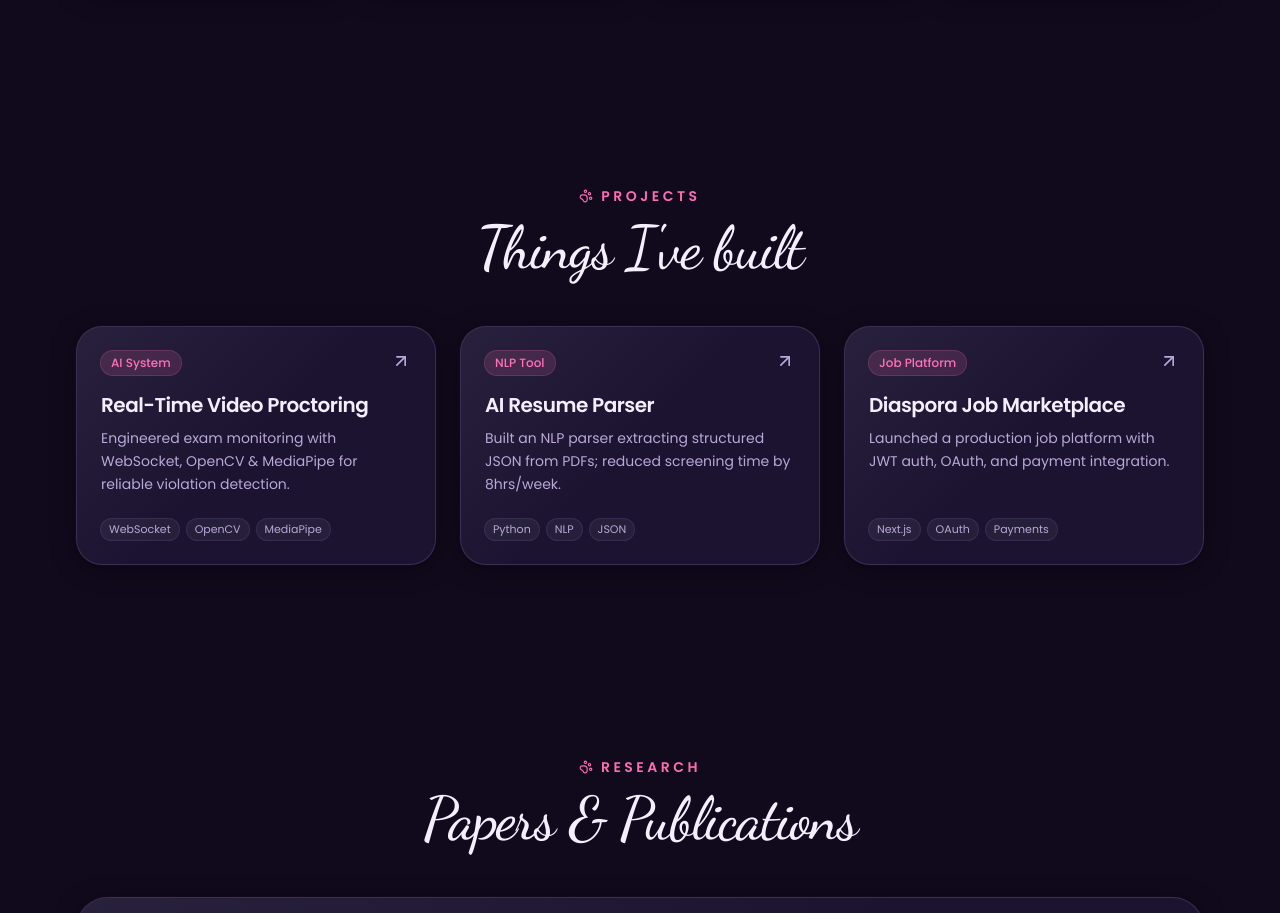
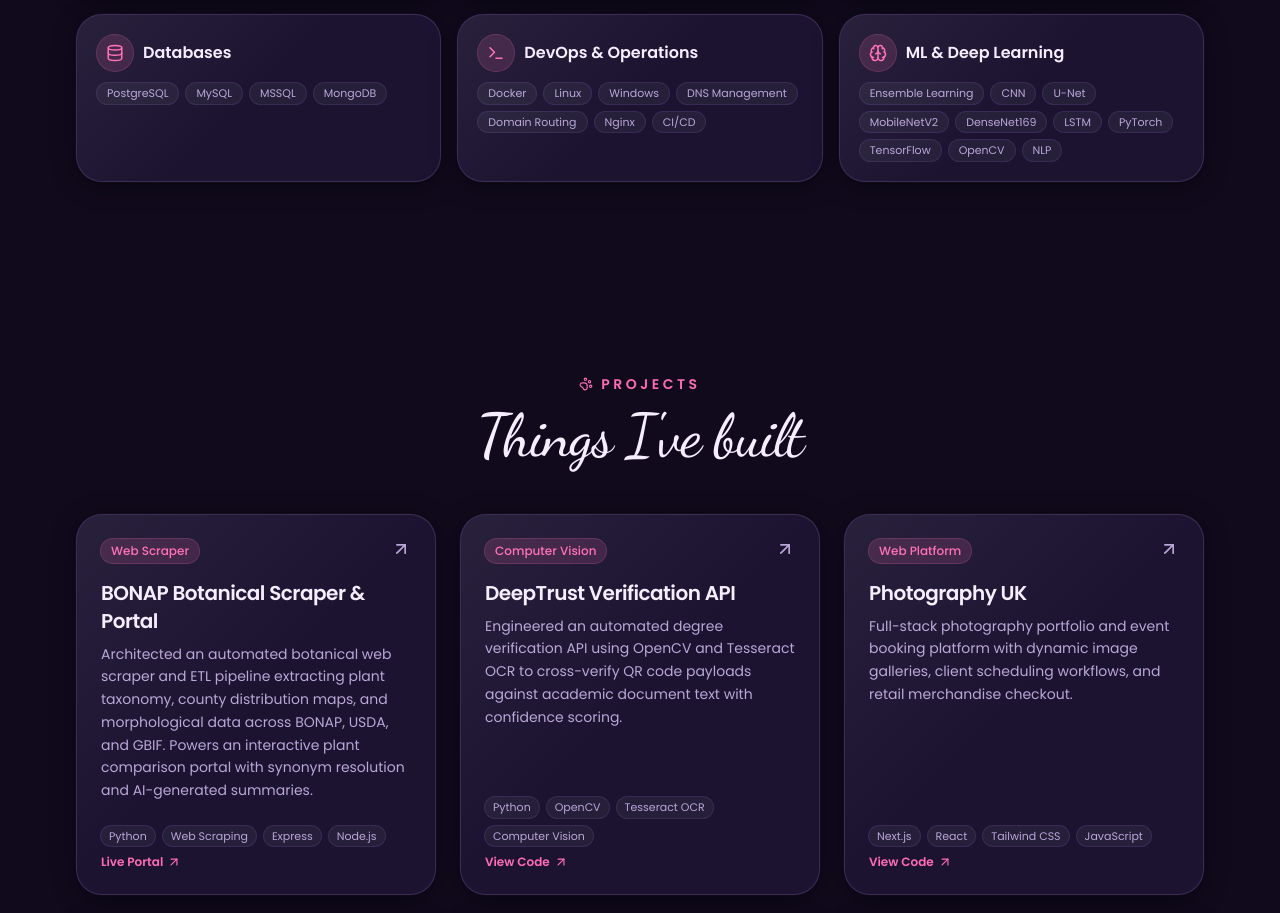
Before and after one commit to Soumika-11/Portfolio, a Next.js app: page / in a window 1280 px wide. Shown: the part 1699-2612 px from the top of the page. Built offline with nearby package versions, Linux system fonts and the light colour scheme.

Commit message:
Refactor code structure for improved readability and maintainability

```diff
--- a/components/portfolio/sections.tsx
+++ b/components/portfolio/sections.tsx
@@ -5,6 +5,7 @@ import { motion, type Variants } from 'framer-motion'
 import {
   ArrowUpRight,
   BookOpen,
+  Brain,
   Cloud,
   Code2,
   Database,
@@ -16,6 +17,7 @@ import {
   PawPrint,
   Server,
   Sparkles,
+  Terminal,
 } from 'lucide-react'
 
 const reveal: Variants = {
@@ -63,24 +65,92 @@ function Section({
 }
 
 const SKILLS: { group: string; icon: typeof Code2; items: string[] }[] = [
-  { group: 'Frontend', icon: Layout, items: ['React', 'Next.js', 'Vite', 'TypeScript'] },
-  { group: 'Backend', icon: Server, items: ['Node.js', 'ASP.NET Core', 'FastAPI', 'C#', 'Python'] },
-  { group: 'Database & Ops', icon: Database, items: ['PostgreSQL', 'MySQL', 'MongoDB', 'Docker', 'Linux'] },
-  { group: 'ML & AI', icon: Cloud, items: ['TensorFlow', 'PyTorch', 'OpenCV', 'NLP', 'CNN/LSTM'] },
+  {
+    group: 'Languages',
+    icon: Code2,
+    items: ['Python', 'JavaScript', 'TypeScript', 'Java', 'C++'],
+  },
+  {
+    group: 'Frontend',
+    icon: Layout,
+    items: ['React', 'Next.js', 'JavaScript', 'TypeScript', 'HTML5', 'CSS3', 'Tailwind CSS', 'Vite'],
+  },
+  {
+    group: 'Backend',
+    icon: Server,
+    items: ['Node.js', 'Express', 'Django', 'FastAPI', 'ASP.NET Core', 'REST APIs'],
+  },
+  {
+    group: 'Databases',
+    icon: Database,
+    items: ['PostgreSQL', 'MySQL', 'MSSQL', 'MongoDB'],
+  },
+  {
+    group: 'DevOps & Operations',
+    icon: Terminal,
+    items: ['Docker', 'Linux', 'Windows', 'DNS Management', 'Domain Routing', 'Nginx', 'CI/CD'],
+  },
+  {
+    group: 'ML & Deep Learning',
+    icon: Brain,
+    items: [
+      'Ensemble Learning',
+      'CNN',
+      'U-Net',
+      'MobileNetV2',
+      'DenseNet169',
+      'LSTM',
+      'PyTorch',
+      'TensorFlow',
+      'OpenCV',
+      'NLP',
+    ],
+  },
 ]
 
-const PROJECTS = [
+interface Project {
+  title: string
+  tag: string
+  desc: string
+  stack: string[]
+  link?: string
+}
+
+const PROJECTS: Project[] = [
+  {
+    title: 'BONAP Botanical Scraper & Portal',
+    tag: 'Web Scraper',
+    desc: 'Architected an automated botanical web scraper and ETL pipeline extracting plant taxonomy, county distribution maps, and morphological data across BONAP, USDA, and GBIF. Powers an interactive plant comparison portal with synonym resolution and AI-generated summaries.',
+    stack: ['Python', 'Web Scraping', 'Express', 'Node.js'],
+    link: 'https://portal.bonap.info',
+  },
+  {
+    title: 'DeepTrust Verification API',
+    tag: 'Computer Vision',
+    desc: 'Engineered an automated degree verification API using OpenCV and Tesseract OCR to cross-verify QR code payloads against academic document text with confidence scoring.',
+    stack: ['Python', 'OpenCV', 'Tesseract OCR', 'Computer Vision'],
+    link: 'https://github.com/Soumika-11/deeptrust',
+  },
+  {
+    title: 'Photography UK',
+    tag: 'Web Platform',
+    desc: 'Full-stack photography portfolio and event booking platform with dynamic image galleries, client scheduling workflows, and retail merchandise checkout.',
+    stack: ['Next.js', 'React', 'Tailwind CSS', 'JavaScript'],
+    link: 'https://github.com/Soumika-11/Photography-UK',
+  },
   {
     title: 'Real-Time Video Proctoring',
     tag: 'AI System',
     desc: 'Engineered exam monitoring with WebSocket, OpenCV & MediaPipe for reliable violation detection.',
     stack: ['WebSocket', 'OpenCV', 'MediaPipe'],
+    link: 'https://github.com/Soumika-11/Video-Proctor',
   },
   {
     title: 'AI Resume Parser',
     tag: 'NLP Tool',
     desc: 'Built an NLP parser extracting structured JSON from PDFs; reduced screening time by 8hrs/week.',
     stack: ['Python', 'NLP', 'JSON'],
+    link: 'https://github.com/Soumika-11/Resume-Parser',
   },
   {
     title: 'Diaspora Job Marketplace',
@@ -166,18 +236,18 @@ export function SkillsSection() {
   return (
     <Section id="skills">
       <SectionHeading eyebrow="Skills" title="My toolbox" />
-      <div className="grid gap-3 grid-cols-2 lg:grid-cols-4">
+      <div className="grid gap-3.5 sm:gap-4 grid-cols-1 sm:grid-cols-2 lg:grid-cols-3">
         {SKILLS.map((s) => (
-          <motion.div key={s.group} variants={reveal} className="glass-panel rounded-2xl p-3 sm:p-5">
-            <div className="flex items-center gap-2">
-              <span className="grid h-7 w-7 sm:h-9 sm:w-9 shrink-0 place-items-center rounded-lg sm:rounded-xl bg-primary/15 ring-1 ring-primary/30">
-                <s.icon className="h-3.5 w-3.5 sm:h-4 sm:w-4 text-primary" />
+          <motion.div key={s.group} variants={reveal} className="glass-panel rounded-2xl p-4 sm:p-5">
+            <div className="flex items-center gap-2.5">
+              <span className="grid h-8 w-8 sm:h-9 sm:w-9 shrink-0 place-items-center rounded-lg sm:rounded-xl bg-primary/15 ring-1 ring-primary/30">
+                <s.icon className="h-4 w-4 sm:h-4.5 sm:w-4.5 text-primary" />
               </span>
               <h3 className="text-sm sm:text-base font-semibold text-foreground leading-tight">{s.group}</h3>
             </div>
-            <ul className="mt-2.5 flex flex-wrap gap-1 sm:gap-1.5">
+            <ul className="mt-3 flex flex-wrap gap-1.5 sm:gap-2">
               {s.items.map((i) => (
-                <li key={i} className="rounded-full bg-white/5 px-2 py-0.5 text-[10px] sm:text-[11px] text-muted-foreground ring-1 ring-border">
+                <li key={i} className="rounded-full bg-white/5 px-2.5 py-0.5 text-[10px] sm:text-[11px] text-muted-foreground ring-1 ring-border">
                   {i}
                 </li>
               ))}
@@ -193,32 +263,66 @@ export function ProjectsSection() {
   return (
     <Section id="projects">
       <SectionHeading eyebrow="Projects" title="Things I've built" />
-      <div className="grid gap-4 sm:gap-6 grid-cols-1 sm:grid-cols-2 lg:grid-cols-3">
-        {PROJECTS.map((p) => (
-          <motion.article
-            key={p.title}
-            variants={reveal}
-            className="glass-panel group flex flex-col justify-between rounded-2xl p-4 sm:p-6 transition hover:ring-primary/40"
-          >
-            <div>
-              <div className="flex items-start justify-between">
-                <span className="rounded-full bg-primary/15 px-2.5 py-1 text-xs font-medium text-primary ring-1 ring-primary/30">
-                  {p.tag}
-                </span>
-                <ArrowUpRight className="h-4 w-4 sm:h-5 sm:w-5 text-muted-foreground transition group-hover:text-primary group-hover:-translate-y-0.5 group-hover:translate-x-0.5" />
+      <div className="grid gap-4 sm:gap-6 grid-cols-1 md:grid-cols-2 lg:grid-cols-3">
+        {PROJECTS.map((p) => {
+          const cardContent = (
+            <>
+              <div>
+                <div className="flex items-start justify-between gap-2">
+                  <span className="rounded-full bg-primary/15 px-2.5 py-1 text-xs font-medium text-primary ring-1 ring-primary/30">
+                    {p.tag}
+                  </span>
+                  {p.link && (
+                    <ArrowUpRight className="h-4 w-4 sm:h-5 sm:w-5 text-muted-foreground transition group-hover:text-primary group-hover:-translate-y-0.5 group-hover:translate-x-0.5" />
+                  )}
+                </div>
+                <h3 className="mt-3 sm:mt-4 text-lg sm:text-xl font-semibold text-foreground tracking-tight">
+                  {p.title}
+                </h3>
+                <p className="mt-2 text-xs sm:text-sm leading-relaxed text-muted-foreground">{p.desc}</p>
               </div>
-              <h3 className="mt-3 sm:mt-4 text-lg sm:text-xl font-semibold text-foreground tracking-tight">{p.title}</h3>
-              <p className="mt-2 text-xs sm:text-sm leading-relaxed text-muted-foreground">{p.desc}</p>
-            </div>
-            <ul className="mt-4 flex flex-wrap gap-1.5 sm:gap-2 pt-2">
-              {p.stack.map((t) => (
-                <li key={t} className="rounded-full bg-white/5 px-2 py-0.5 text-[10px] sm:text-[11px] text-muted-foreground ring-1 ring-border">
-                  {t}
-                </li>
-              ))}
-            </ul>
-          </motion.article>
-        ))}
+              <div className="mt-4 flex flex-wrap items-center justify-between gap-2 pt-2">
+                <ul className="flex flex-wrap gap-1.5 sm:gap-2">
+                  {p.stack.map((t) => (
+                    <li
+                      key={t}
+                      className="rounded-full bg-white/5 px-2 py-0.5 text-[10px] sm:text-[11px] text-muted-foreground ring-1 ring-border"
+                    >
+                      {t}
+                    </li>
+                  ))}
+                </ul>
+                {p.link && (
+                  <span className="inline-flex items-center gap-1 text-[11px] sm:text-xs font-semibold text-primary transition group-hover:underline">
+                    {p.link.includes('github.com') ? 'View Code' : 'Live Portal'}{' '}
+                    <ArrowUpRight className="h-3 w-3 sm:h-3.5 sm:w-3.5" />
+                  </span>
+                )}
+              </div>
+            </>
+          )
+
+          return p.link ? (
+            <motion.a
+              key={p.title}
+              href={p.link}
+              target="_blank"
+              rel="noopener noreferrer"
+              variants={reveal}
+              className="glass-panel group flex flex-col justify-between rounded-2xl p-4 sm:p-6 transition hover:ring-primary/40 focus-visible:ring-2 focus-visible:ring-primary outline-none"
+            >
+              {cardContent}
+            </motion.a>
+          ) : (
+            <motion.article
+              key={p.title}
+              variants={reveal}
+              className="glass-panel group flex flex-col justify-between rounded-2xl p-4 sm:p-6 transition hover:ring-primary/40"
+            >
+              {cardContent}
+            </motion.article>
+          )
+        })}
       </div>
     </Section>
   )
--- a/components/portfolio/stats-panel.tsx
+++ b/components/portfolio/stats-panel.tsx
@@ -3,7 +3,7 @@
 import { Cat, Code2, Coffee, Rocket } from 'lucide-react'
 
 const STATS = [
-  { icon: Code2, value: '5+', label: 'Projects' },
+  { icon: Code2, value: '6+', label: 'Projects' },
   { icon: Rocket, value: '1+', label: 'Years Experience' },
   { icon: Coffee, value: '1000+', label: 'Cups of Coffee' },
   { icon: Cat, value: '∞', label: 'Passion' },
```
Also changed, not shown: 1 other file (tests, documents, lock files or other folders).
